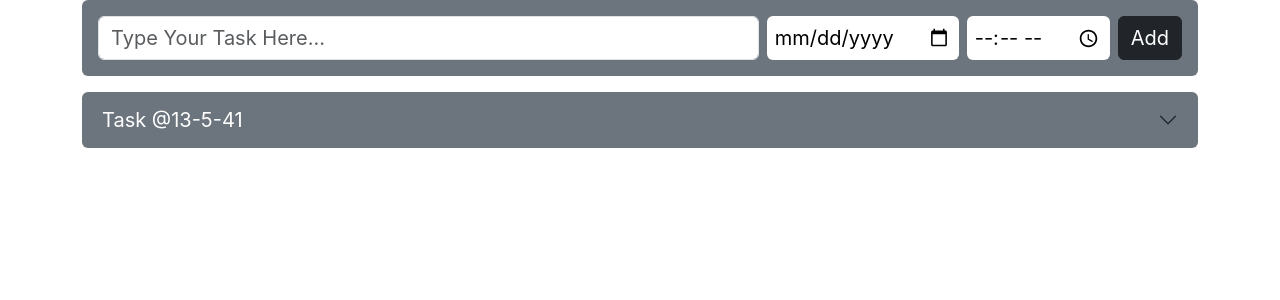
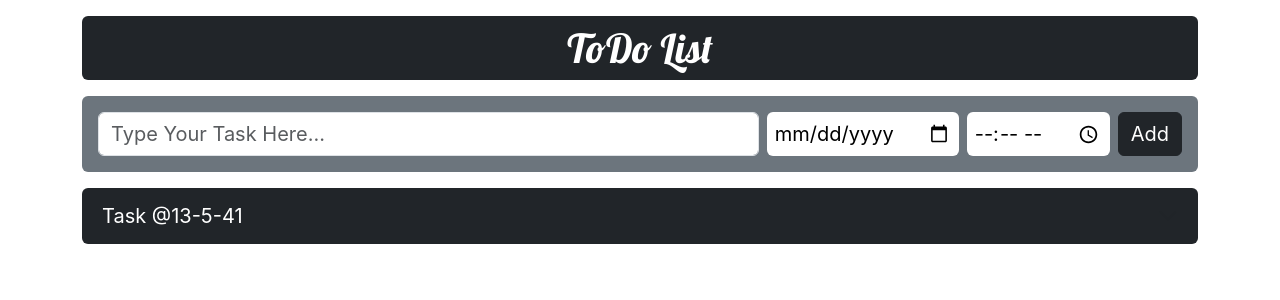
Before and after one commit to biswajitRapidsoft/to-do-list-task-react-2024, a React (Create React App) app: page / in a window 1280 px wide. Both pictures are taken after typing "Sample", "2020-01-15", "10:30" into the empty fields and a click on the button "Add". Shown: the top 300 px of the page. Built offline with nearby package versions, Linux system fonts and the light colour scheme.

Commit message:
@Task-1 : ToDo List Using React : Completed (Updated CSS)

```diff
--- a/public/index.html
+++ b/public/index.html
@@ -25,6 +25,17 @@
       Learn how to configure a non-root public URL by running `npm run build`.
     -->
     <title>React App</title>
+    <link rel="preconnect" href="https://fonts.googleapis.com">
+    <link rel="preconnect" href="https://fonts.gstatic.com" crossorigin>
+    <link href="https://fonts.googleapis.com/css2?family=Caveat:wght@400..700&display=swap" rel="stylesheet">
+
+    <link rel="preconnect" href="https://fonts.googleapis.com">
+    <link rel="preconnect" href="https://fonts.gstatic.com" crossorigin>
+    <link href="https://fonts.googleapis.com/css2?family=Caveat:wght@400..700&family=Pacifico&display=swap" rel="stylesheet">
+
+    <link rel="preconnect" href="https://fonts.googleapis.com">
+    <link rel="preconnect" href="https://fonts.gstatic.com" crossorigin>
+    <link href="https://fonts.googleapis.com/css2?family=Caveat:wght@400..700&family=Lobster&family=Pacifico&display=swap" rel="stylesheet">
     <link href="https://cdn.jsdelivr.net/npm/bootstrap@5.3.3/dist/css/bootstrap.min.css" rel="stylesheet" integrity="sha384-QWTKZyjpPEjISv5WaRU9OFeRpok6YctnYmDr5pNlyT2bRjXh0JMhjY6hW+ALEwIH" crossorigin="anonymous">
   </head>
   <body>
--- a/src/App.css
+++ b/src/App.css
@@ -1,3 +1,17 @@
+/* body {
+  background-color:darkolivegreen;
+} */
+
+.header h1 {
+  font-family: "Lobster";
+  color: white;
+  margin: 0;
+}
+
+p {
+  font-family: 'Caveat';
+}
+
 @media screen and (max-width: 992px) {
   .accordion-body {
     flex-direction: column;
--- a/src/components/ToDo.js
+++ b/src/components/ToDo.js
@@ -2,15 +2,15 @@ import React from 'react'
 
 export default function ToDo(props) {
     return (
-        <div className="accordion-item mb-1" key={props.todo.id}>
+        <div className="accordion-item mb-1 rounded">
             <h2 className="accordion-header">
-            <button className="accordion-button collapsed bg-secondary text-white rounded fs-5" type="button" data-bs-toggle="collapse" data-bs-target={`#flush-collapse-${props.todo.id}`} aria-expanded="false" aria-controls={`#flush-collapse-${props.todo.id}`}>
+            <button className="accordion-button collapsed bg-dark text-white rounded fs-5 text-white" type="button" data-bs-toggle="collapse" data-bs-target={`#flush-collapse-${props.todo.id}`} aria-expanded="false" aria-controls={`#flush-collapse-${props.todo.id}`}>
                 Task @{props.todo.id}
             </button>
             </h2>
             <div id={`flush-collapse-${props.todo.id}`} className="accordion-collapse collapse">
-                <div className="accordion-body d-flex justify-content-between align-items-center bg-light">
-                    <p className={`my-auto ${props.todo.completed ? 'text-decoration-line-through text-body-tertiary' : ''}`} style={{width: '60%'}}>Task: {props.todo.text} | To be done at {`${props.todo.time}`} on {`${props.todo.date}`}</p>
+                <div className="accordion-body d-flex justify-content-between align-items-center bg-light rounded">
+                    <p className={`my-auto fs-4 ${props.todo.completed ? 'text-decoration-line-through text-body-tertiary' : ''}`} style={{width: '60%'}}>Task: {props.todo.text} | To be done at {`${props.todo.time}`} on {`${props.todo.date}`}</p>
                     <div className="todoBtns">
                         <button type="button" className="btn btn-dark edit me-3" onClick={() => props.handleEdit(props.todo.id)}>Edit</button>
                         <button type="button" className="btn btn-dark completed me-3" onClick={() => props.handleComplete(props.todo.id)}>Completed</button>
--- a/src/components/TodoList.js
+++ b/src/components/TodoList.js
@@ -100,13 +100,17 @@ export default function TodoList() {
 
   return (
     <>
-        <div className="container">
+      <div className="container py-3">
+        <div className="header text-center bg-dark rounded py-2 mb-3">
+          <h1>ToDo List</h1>
+        </div>
+
         <Navbar editMode={editMode} handleUpdate={handleUpdate} handleSubmit={handleSubmit} text={text} setText={setText} date={date} setDate={setDate} time={time} setTime={setTime}/>
 
         <div className="accordion accordion-flush" id="accordionFlushExample">
             {allTodos.map((todo) => {
                 return (
-                      <ToDo todo={todo} handleEdit={handleEdit} handleComplete={handleComplete} handleDelete={handleDelete}/>
+                  <ToDo  key={todo.id} todo={todo} handleEdit={handleEdit} handleComplete={handleComplete} handleDelete={handleDelete}/>
                 )
             })}
         </div>
```
Lines whose indentation alone changed are shown as unchanged.
